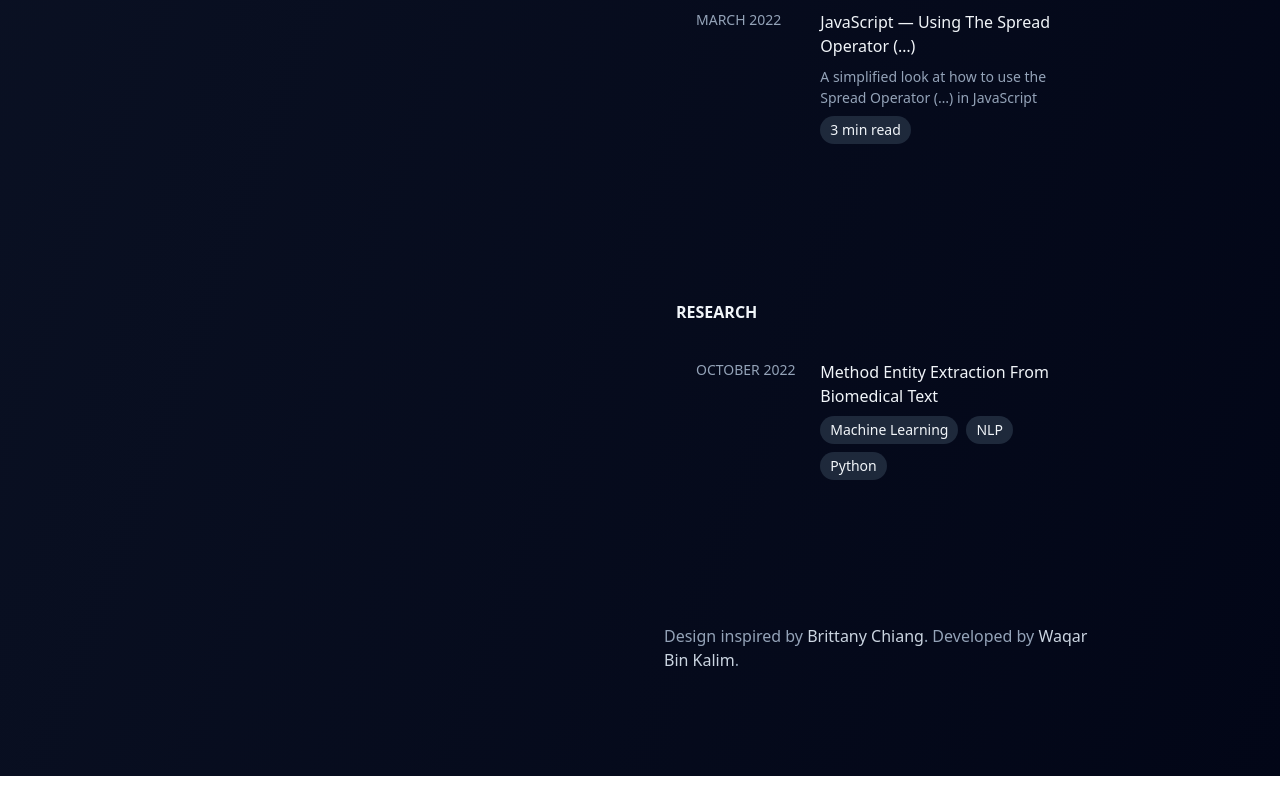
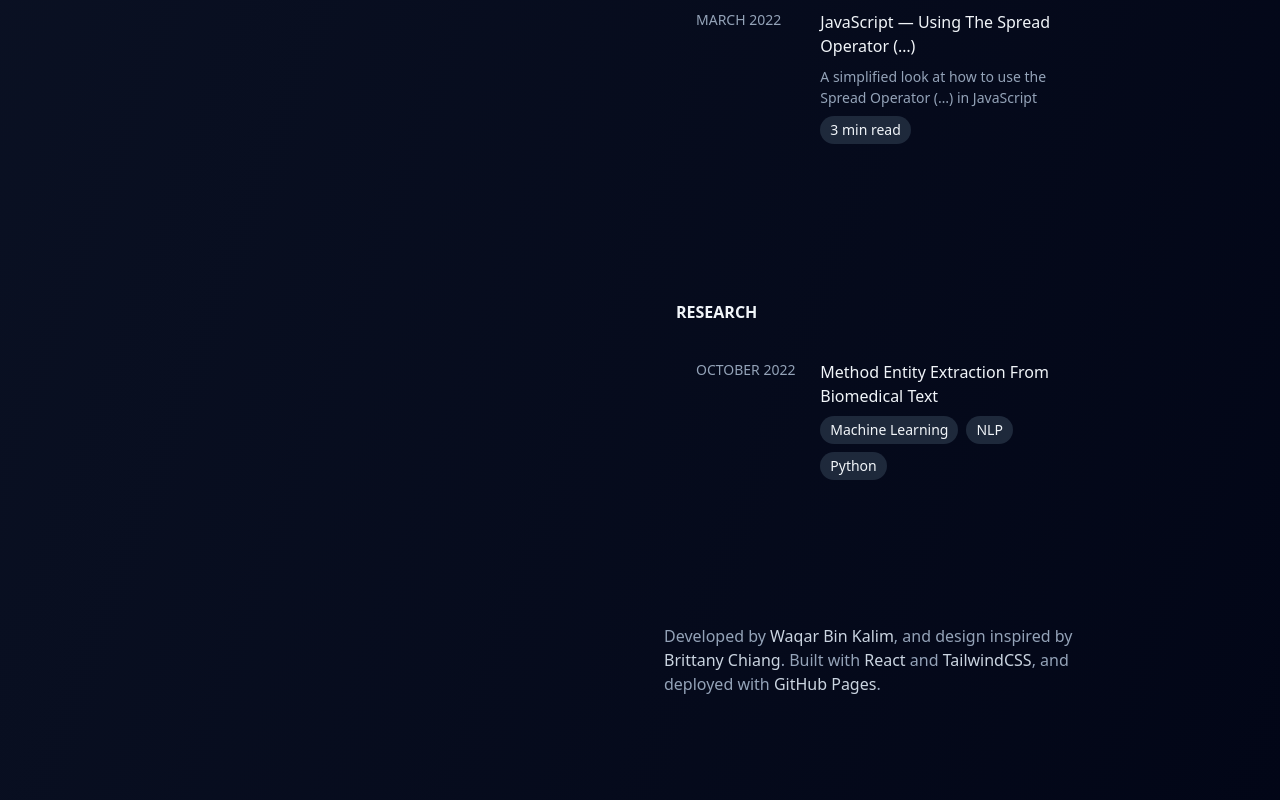
Before and after one commit to waqarkalim/waqarkalim.github.io, a React (Vite) app: page / in a window 1280 px wide. Shown: the part 2767-3567 px from the top of the page. Before the commit the page ends 3543 px from the top, so only its background shows below. Built offline with nearby package versions, Linux system fonts and the light colour scheme.

Commit message:
Updated footer copy

```diff
--- a/src/index.scss
+++ b/src/index.scss
@@ -35,3 +35,7 @@ html {
 .heading-text {
   @apply text-slate-100;
 }
+
+.footer__link {
+  @apply text-slate-300 lg:hover:text-slate-200;
+}
--- a/src/pages/Content.tsx
+++ b/src/pages/Content.tsx
@@ -18,13 +18,26 @@ const Content = () => {
       </main>
       <footer className="subtitle-text flex justify-center gap-1 p-2 align-middle">
         <p>
-          Design inspired by{' '}
-          <a href="https://brittanychiang.com/" className="accent-text">
+          Developed by{' '}
+          <a href="https://github.com/waqarkalim" className="footer__link">
+            {' '}
+            Waqar Bin Kalim
+          </a>
+          , and design inspired by{' '}
+          <a href="https://brittanychiang.com/" className="footer__link">
             Brittany Chiang
           </a>
-          . Developed by{' '}
-          <a href="https://github.com/waqarkalim" className="accent-text">
-            Waqar Bin Kalim
+          . Built with{' '}
+          <a href="https:///react.dev/" className="footer__link">
+            React
+          </a>{' '}
+          and{' '}
+          <a href="https://tailwindcss.com/" className="footer__link">
+            TailwindCSS
+          </a>
+          , and deployed with{' '}
+          <a href="https://pages.github.com/" className="footer__link">
+            GitHub Pages
           </a>
           .
         </p>
```
